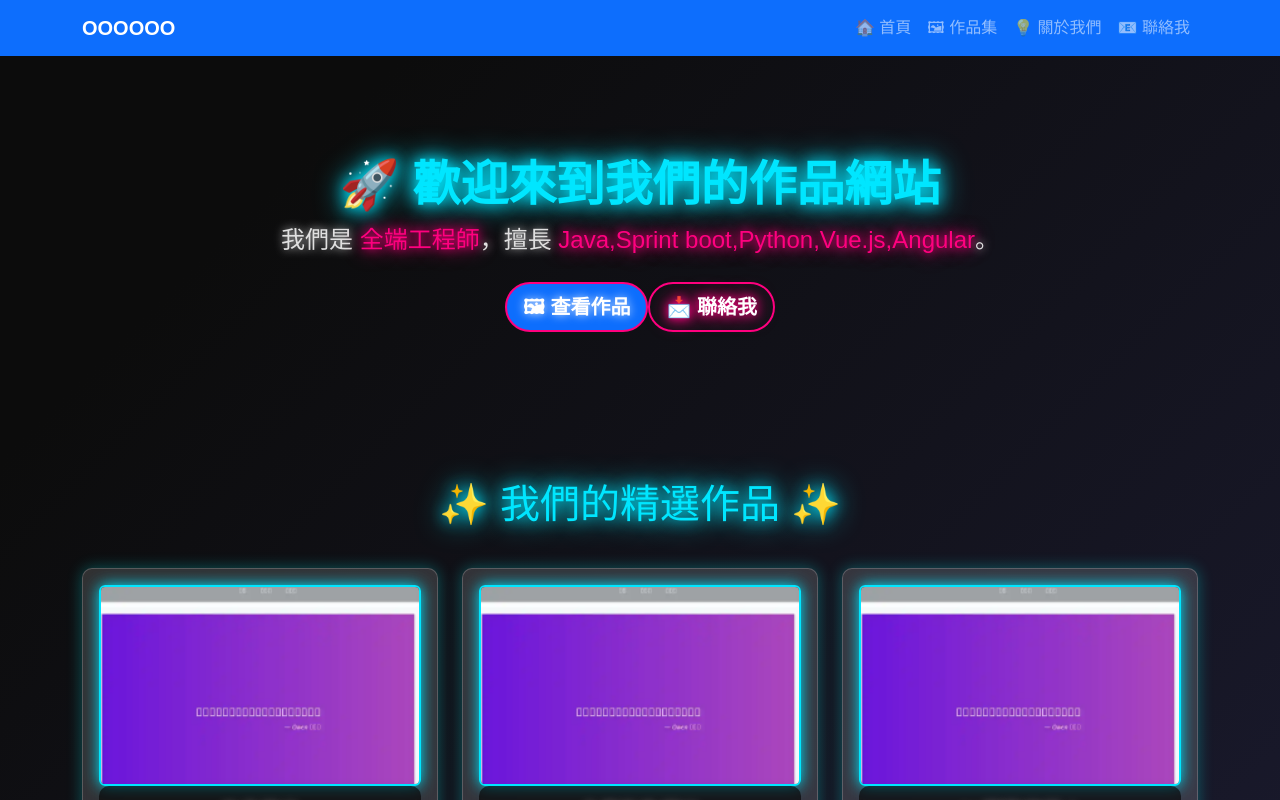
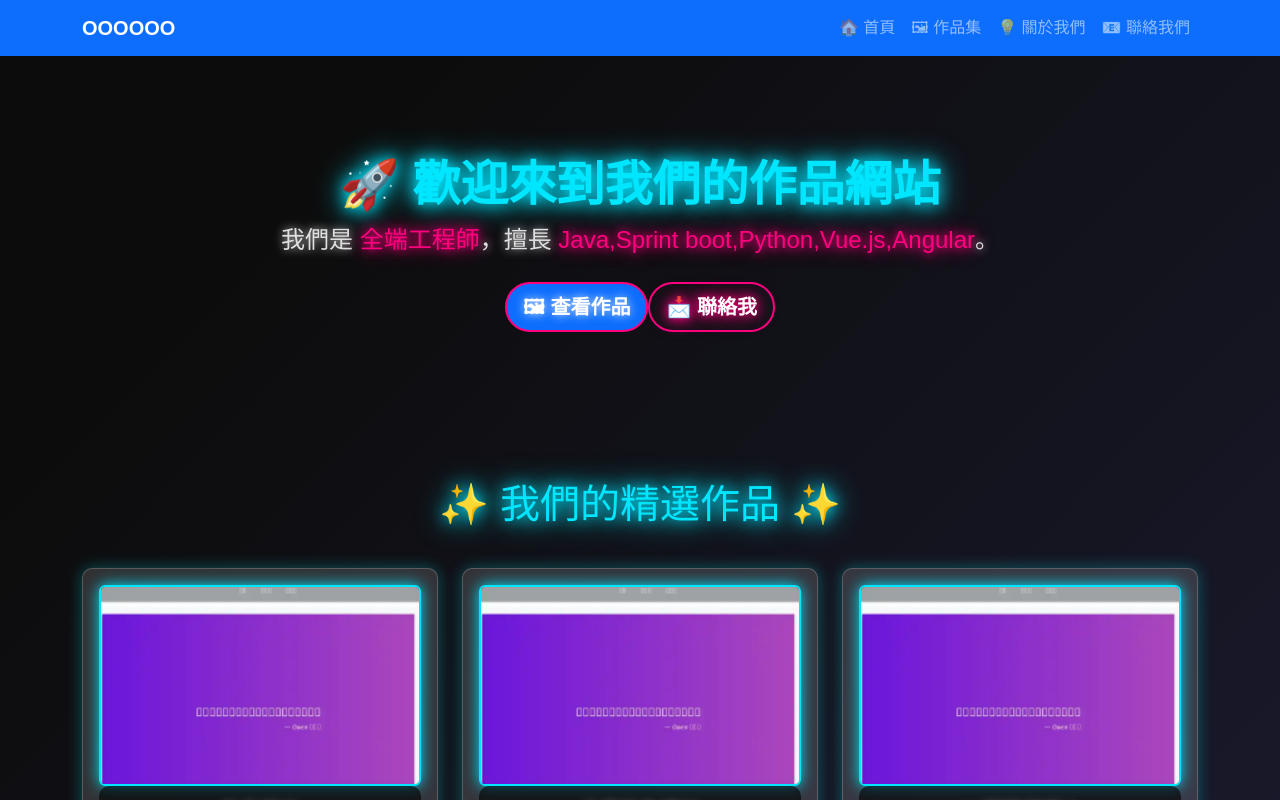
Before and after one commit to owen-0513/portfolio, a Vue app in the folder frontend/: page / in a window 1280 px wide. Shown: the top 800 px of the page. Built offline with nearby package versions, Linux system fonts and the light colour scheme.

Commit message:
update Navbar

```diff
--- a/frontend/src/components/MainNavbar.vue
+++ b/frontend/src/components/MainNavbar.vue
@@ -17,7 +17,7 @@
             <router-link class="nav-link" to="/about">💡 關於我們</router-link>
           </li>
           <li class="nav-item">
-            <router-link class="nav-link" to="/contact">📧 聯絡我</router-link>
+            <router-link class="nav-link" to="/contact">📧 聯絡我們</router-link>
           </li>
         </ul>
       </div>
```
